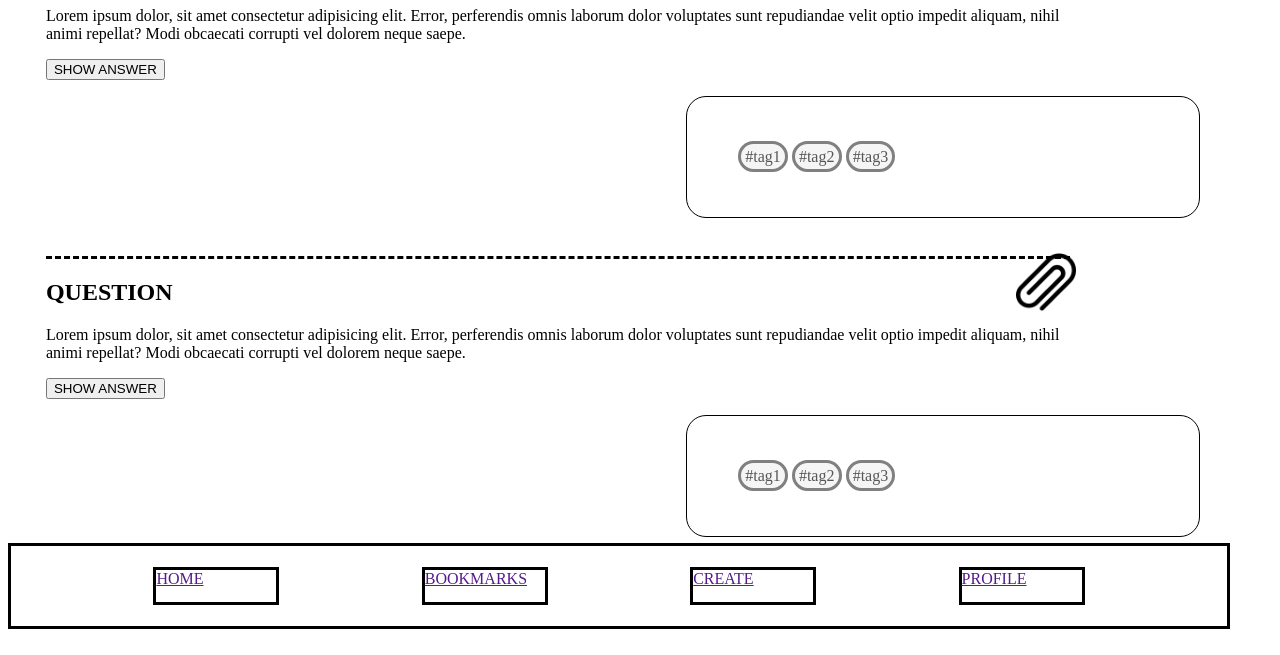
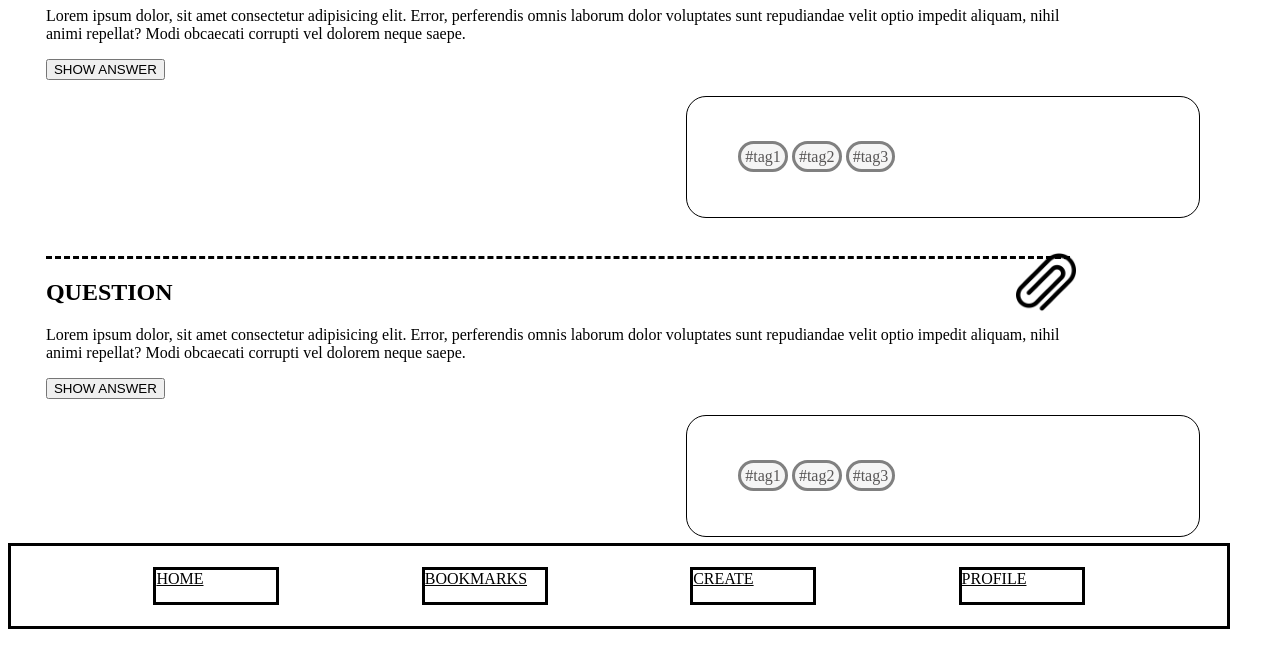
Before and after one commit to GeorgJuranek/quiz-app, a plain HTML site: page bookmark.html in a window 1280 px wide. Shown: the part 163-818 px from the top of the page. Drawn offline with Linux system fonts and the light colour scheme.

Commit message:
Last changes before presentation monday

```diff
--- a/bookmark.html
+++ b/bookmark.html
@@ -14,10 +14,10 @@
     </header>
 
     <nav class="big-box big-box--bottom">
-      <a class="big-box--items" href="">HOME</a>
-      <a class="big-box--items" href="">BOOKMARKS</a>
-      <a class="big-box--items" href="">CREATE</a>
-      <a class="big-box--items" href="">PROFILE</a>
+      <a class="big-box--items" href="./index.html">HOME</a>
+      <a class="big-box--items" href="./bookmark.html">BOOKMARKS</a>
+      <a class="big-box--items" href="./create.html">CREATE</a>
+      <a class="big-box--items" href="./profile.html">PROFILE</a>
     </nav>
 
     <main>
--- a/css/boxes.css
+++ b/css/boxes.css
@@ -29,6 +29,8 @@
   border: solid 3px black;
 
   justify-content: center;
+
+  color: black;
 }
 
 .big-box--query {
```
Also changed, not shown: create.html (+4 -4 lines), index.html (+4 -4 lines), profile.html (+4 -4 lines).
